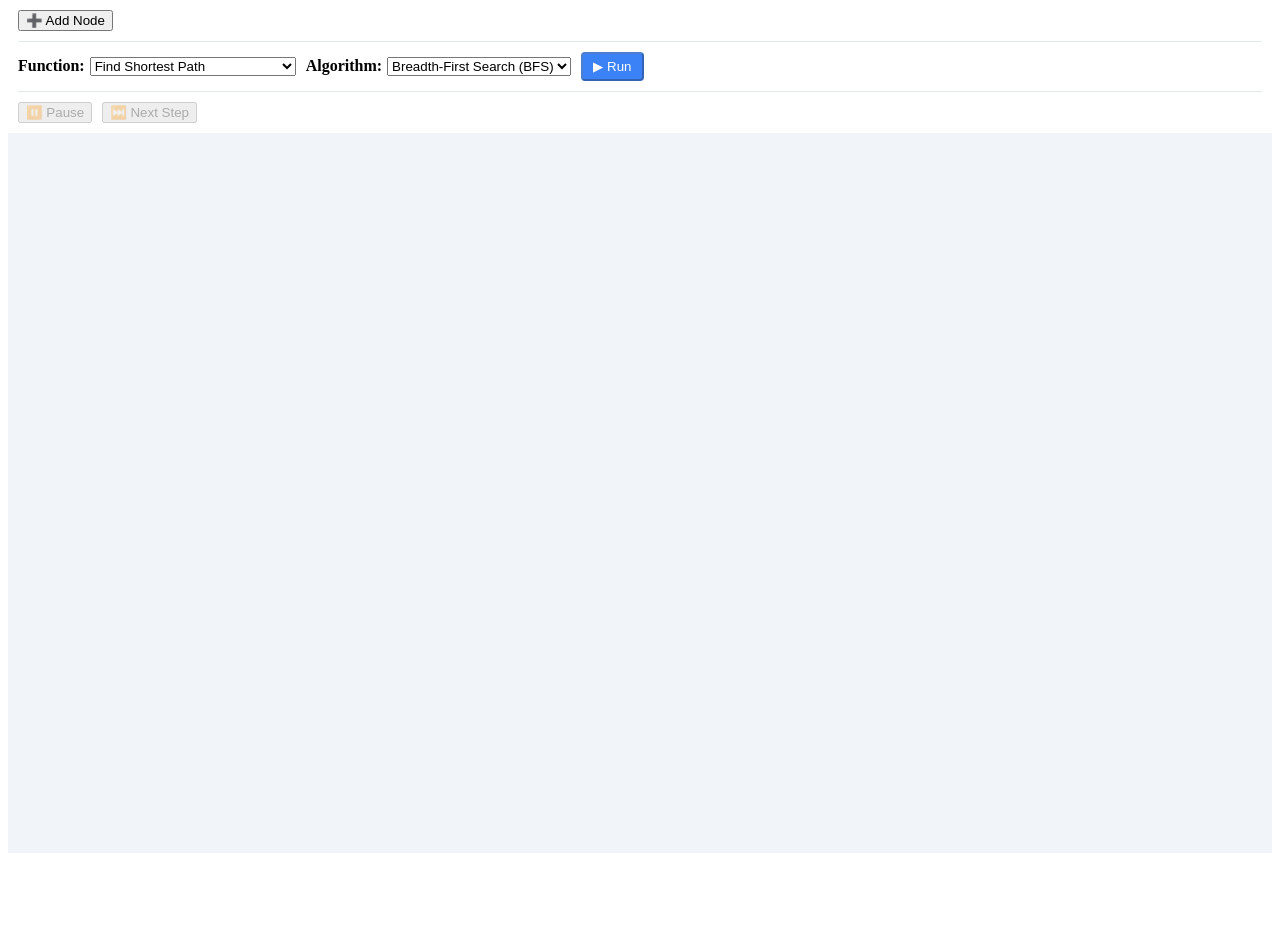
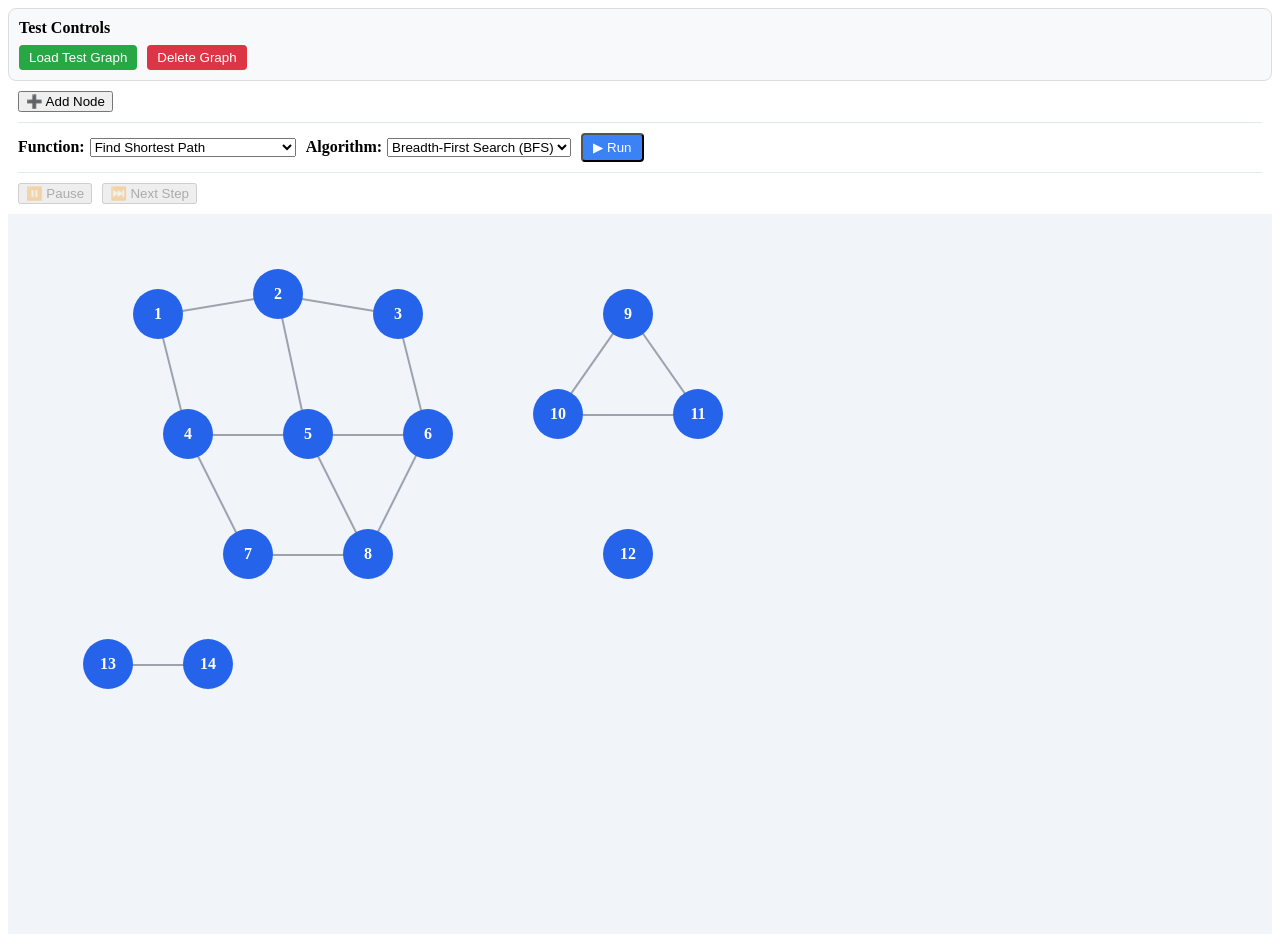
Before and after one commit to KeshavMakkad/Graph-Viz, a React (Vite) app: page /canvas in a window 1280 px wide. Before the commit the page ends 861 px from the top, so only its background shows below. Built offline with nearby package versions, Linux system fonts and the light colour scheme.

Commit message:
add dev graph

```diff
--- a/src/pages/GraphCanvas.jsx
+++ b/src/pages/GraphCanvas.jsx
@@ -3,6 +3,7 @@ import Node from "./../components/Node";
 import { BFS } from "../algorithms/BFS";
 import { useLocation } from "react-router-dom";
 import "./../styles/pages/GraphCanvas.css";
+import { getTestGraph } from "../utils/testGraph";
 
 const AlgorithmTrace = ({ currentStep, startNode, endNode, path, isCompleted, functionType, result }) => {
   if (!currentStep) return null;
@@ -173,6 +174,29 @@ const GraphCanvas = () => {
   const [endNodeId, setEndNodeId] = useState(null);
   const [path, setPath] = useState([]);
   const [isRunning, setIsRunning] = useState(false);
+  const [isDev, setIsDev] = useState(false);
+  const [visualFunction, setVisualFunction] = useState("traversal");
+
+  useEffect(() => {
+    // Check if we're in dev mode
+    const mode = import.meta.env.VITE_MODE || 'production';
+    setIsDev(mode === 'dev');
+
+    // Load test graph if in dev mode
+    if (mode === 'dev') {
+      handleLoadTestGraph();
+    }
+  }, []);
+
+  // Handler to load test graph
+  const handleLoadTestGraph = () => {
+    const { nodes: testNodes, edges: testEdges } = getTestGraph();
+    setNodes(testNodes);
+    setEdges(testEdges);
+    // Set nextId to be one more than the highest node id
+    const maxId = Math.max(...testNodes.map(node => node.id));
+    setNextId(maxId + 1);
+  };
 
   const handleAddNode = () => {
     const x = 100 + Math.random() * 400;
@@ -413,8 +437,69 @@ const GraphCanvas = () => {
 
   const getNodeById = (id) => nodes.find((n) => n.id === id);
 
+  const handleClearGraph = () => {
+    setNodes([]);
+    setEdges([]);
+    setNextId(1);
+    setSteps([]);
+    setCurrentStepIdx(0);
+    setSelectedNodeId(undefined);
+    if (typeof setSecondNodeId === 'function') {
+      setSecondNodeId(null);
+    }
+    if (typeof setPathResults === 'function') {
+      setPathResults(null);
+    }
+    if (typeof setShowComponents === 'function') {
+      setShowComponents(false);
+    }
+    if (typeof setComponentSteps === 'function') {
+      setComponentSteps([]);
+    }
+  };
+
   return (
     <div>
+      {isDev && (
+        <div style={{
+          backgroundColor: '#f8f9fa',
+          padding: '10px',
+          borderRadius: '8px',
+          marginBottom: '10px',
+          border: '1px solid #ddd'
+        }}>
+          <div style={{ fontWeight: 'bold', marginBottom: '8px' }}>Test Controls</div>
+          <div style={{ display: 'flex', gap: '10px' }}>
+            <button
+              onClick={handleLoadTestGraph}
+              style={{
+                backgroundColor: '#28a745',
+                color: 'white',
+                border: 'none',
+                padding: '5px 10px',
+                borderRadius: '4px',
+                cursor: 'pointer'
+              }}
+            >
+              Load Test Graph
+            </button>
+            <button
+              onClick={handleClearGraph}
+              style={{
+                backgroundColor: '#dc3545',
+                color: 'white',
+                border: 'none',
+                padding: '5px 10px',
+                borderRadius: '4px',
+                cursor: 'pointer'
+              }}
+            >
+              Delete Graph
+            </button>
+          </div>
+        </div>
+      )}
+
       {/* Graph creation controls */}
       <div
         style={{
--- /dev/null
+++ b/src/utils/testGraph.js
@@ -0,0 +1,55 @@
+// Simple test graph data
+export const getTestGraph = () => {
+  return {
+    nodes: [
+      { id: 1, x: 150, y: 100 },
+      { id: 2, x: 270, y: 80 },
+      { id: 3, x: 390, y: 100 },
+      { id: 4, x: 180, y: 220 },
+      { id: 5, x: 300, y: 220 },
+      { id: 6, x: 420, y: 220 },
+      { id: 7, x: 240, y: 340 },
+      { id: 8, x: 360, y: 340 },
+      { id: 9, x: 620, y: 100 },
+      { id: 10, x: 550, y: 200 },
+      { id: 11, x: 690, y: 200 },
+      { id: 12, x: 620, y: 340 },
+      { id: 13, x: 100, y: 450 },
+      { id: 14, x: 200, y: 450 },
+    ],
+    edges: [
+      { a: 1, b: 2, weight: 4 },
+      { a: 1, b: 4, weight: 3 },
+      { a: 2, b: 3, weight: 2 },
+      { a: 2, b: 5, weight: 5 },
+      { a: 3, b: 6, weight: 1 },
+      { a: 4, b: 5, weight: 2 },
+      { a: 4, b: 7, weight: 6 },
+      { a: 5, b: 6, weight: 4 },
+      { a: 5, b: 8, weight: 3 },
+      { a: 6, b: 8, weight: 2 },
+      { a: 7, b: 8, weight: 4 },
+      { a: 9, b: 10, weight: 2 },
+      { a: 10, b: 11, weight: 3 },
+      { a: 11, b: 9, weight: 4 },
+      { a: 13, b: 14, weight: 5 },
+    ]
+  };
+};
+
+/**
+ * Returns an array of the connected components in the test graph
+ * Useful for visualizing and testing component detection algorithms
+ */
+export function getTestGraphComponents() {
+  return [
+    // Component IDs grouped by connected component
+    [1, 2, 3, 4, 5, 6, 7, 8], // Main component
+    [9, 10, 11],              // Triangle
+    [12],                     // Isolated node
+    [13, 14]                  // Line
+  ];
+}
+
+// Add default export for compatibility
+export default { getTestGraph, getTestGraphComponents };
```
Also changed, not shown: 1 other file (tests, documents, lock files or other folders).
